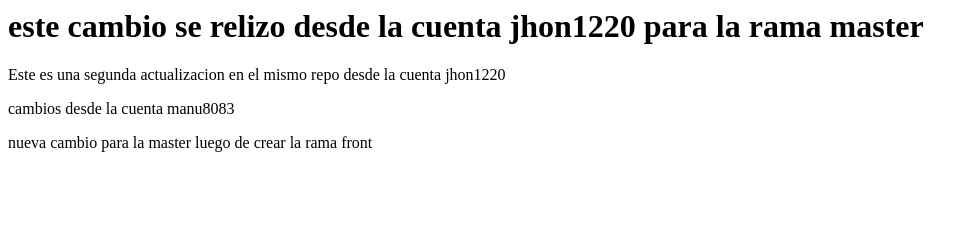
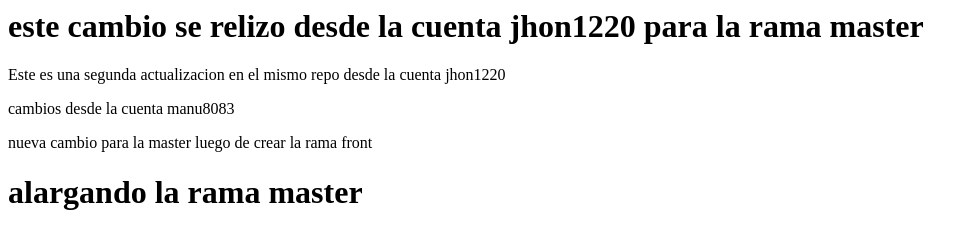
Before and after one commit to jhon1220/oglit-git, a plain HTML site: page index.html in a window 1280 px wide. Shown: the whole page, without its empty margins (0-978 px from the left). Drawn offline with Linux system fonts and the light colour scheme.

Commit message:
cambio para master2

```diff
--- a/index.html
+++ b/index.html
@@ -10,5 +10,6 @@
 
 		<p>cambios desde la cuenta manu8083</p>
 		<p>nueva cambio para la master luego de crear la rama front</p>
+		<h1>alargando la rama master</h1>
 	</body>
 </html>
```
